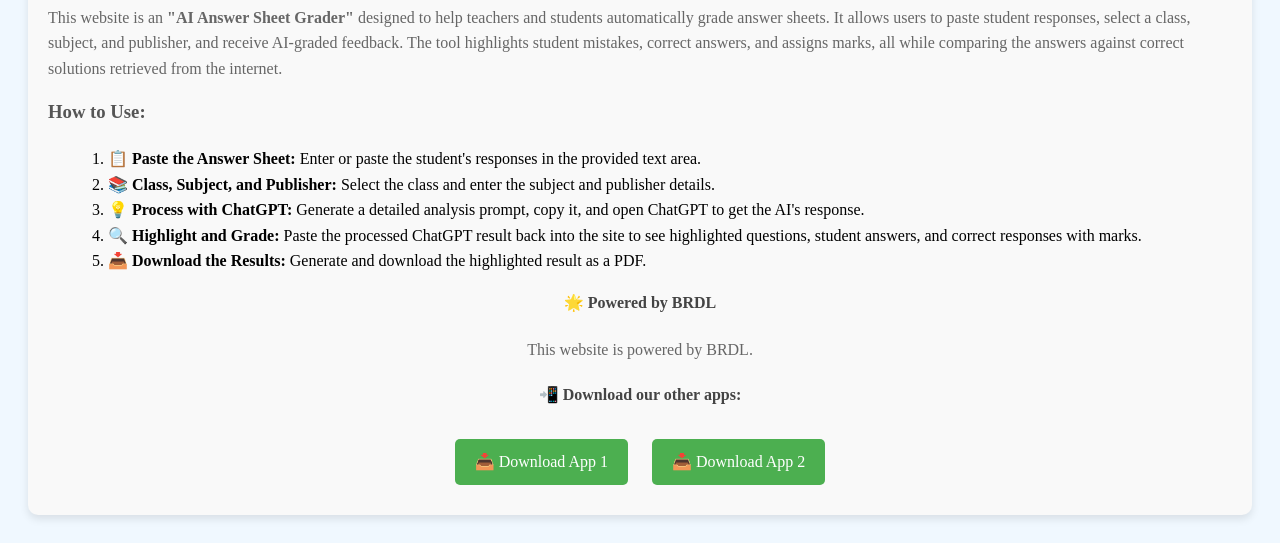
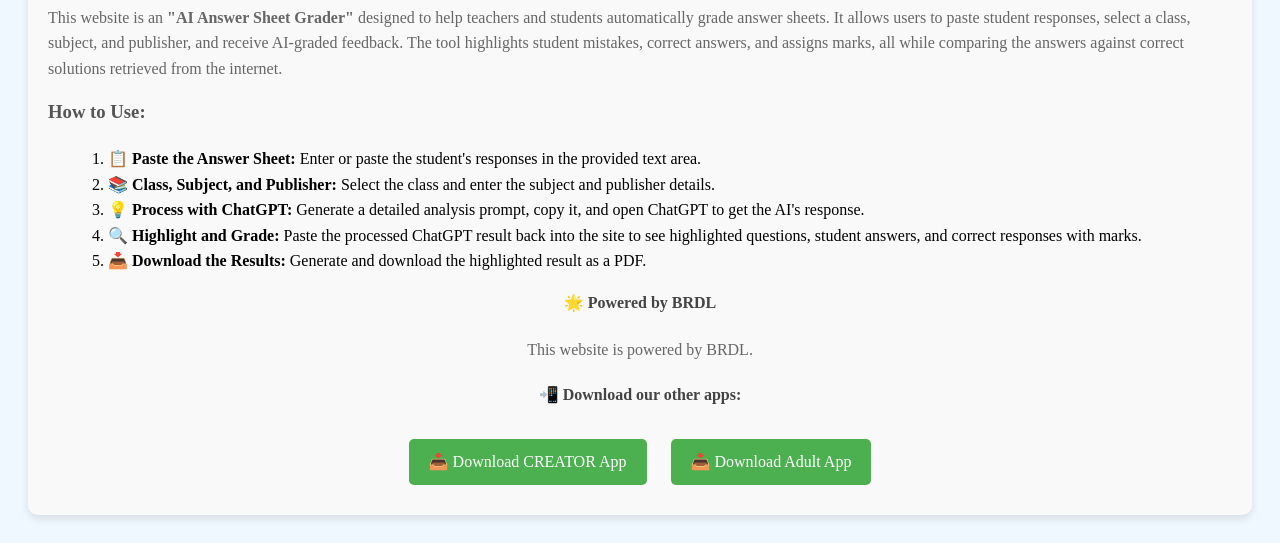
Before and after one commit to Prince364133/Ai-test-checher-, a plain HTML site: page index.html in a window 1280 px wide. Shown: the part 911-1454 px from the top of the page. Drawn offline with nearby package versions, Linux system fonts and the light colour scheme.

Commit message:
Update index.html

```diff
--- a/index.html
+++ b/index.html
@@ -304,8 +304,8 @@ blue">AI TEST CHECKER 🔥</h1></label>
 
         <div class="download-buttons">
             <h4>📲 Download our other apps:</h4>
-            <a href="https://drive.google.com/file/d/1BTfBT5v9TeySgUFf5W5O8Se1suAuUwGP/view?usp=drive_link" class="download-btn">📥 Download App 1</a>
-            <a href="https://drive.google.com/file/d/14S18Jb7OjLlyRzuCZAMUJ6eH7MSzjfzm/view?usp=drive_link" class="download-btn">📥 Download App 2</a>
+            <a href="https://drive.google.com/file/d/1BTfBT5v9TeySgUFf5W5O8Se1suAuUwGP/view?usp=drive_link" class="download-btn">📥 Download CREATOR App</a>
+            <a href="https://drive.google.com/file/d/14S18Jb7OjLlyRzuCZAMUJ6eH7MSzjfzm/view?usp=drive_link" class="download-btn">📥 Download Adult App</a>
         </div>
     </div>
 
```
